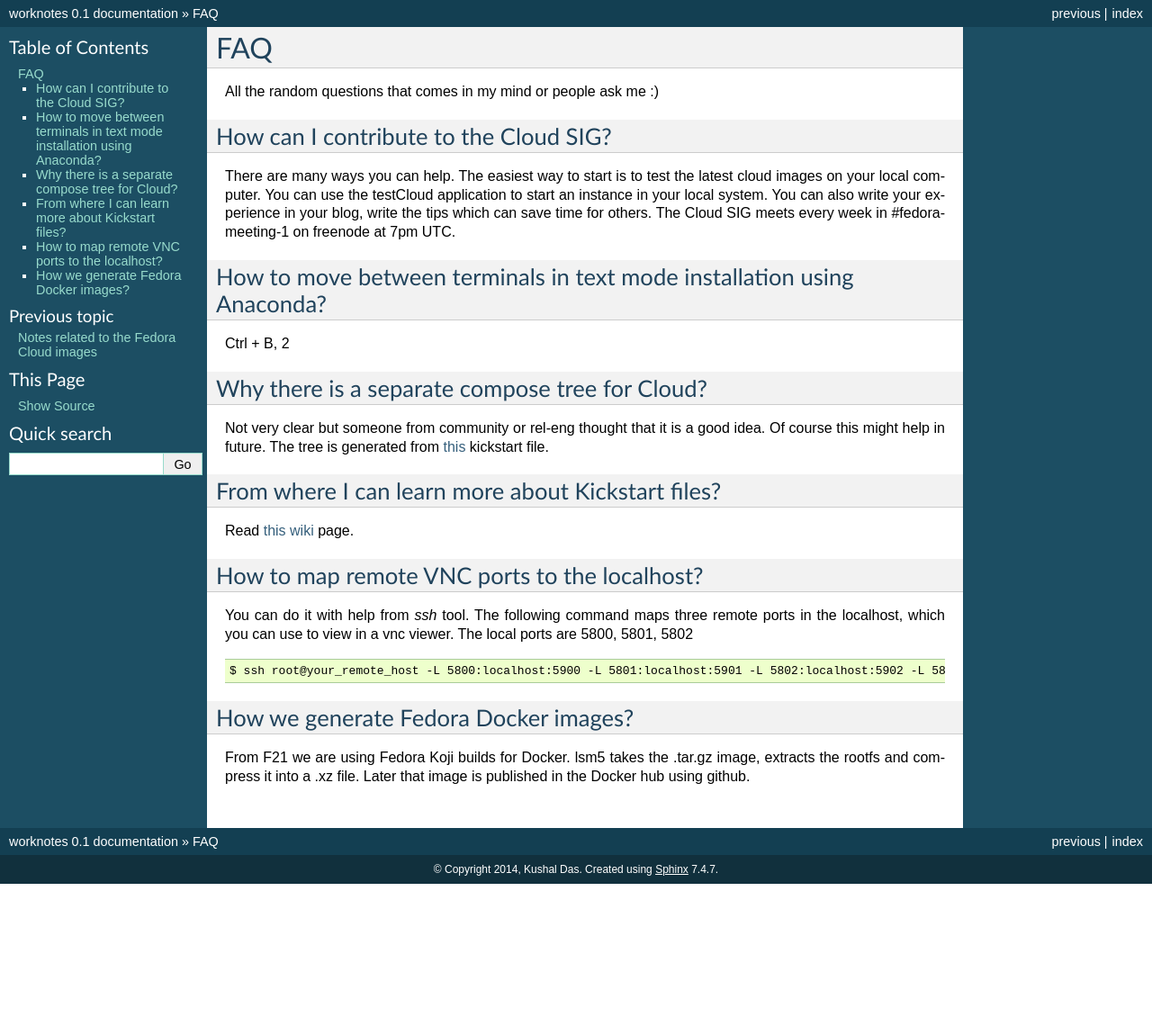
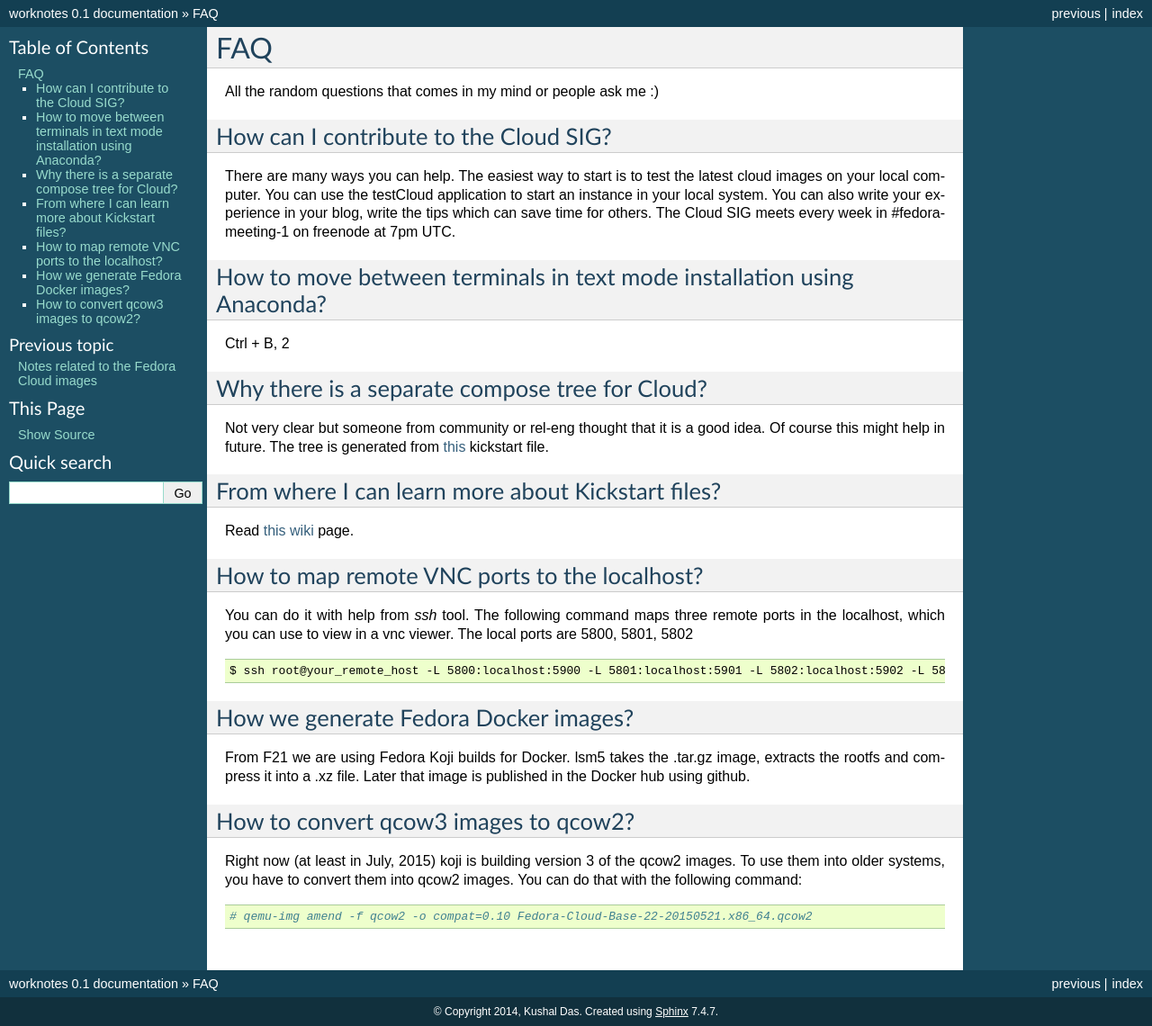
Before and after one commit to kushaldas/worknotes, a Sphinx documentation site: the page built from docs/faq.rst, in a window 1280 px wide. Shown: the whole page at 90% size. Built offline with Sphinx 7.4.7, drawn with Linux system fonts in a browser that asks for light colours; before the commit the page ends 982 px from its top, so only the background shows below that.

Commit message:
How to convert qcow3 to qcow2?

```diff
--- a/docs/faq.rst
+++ b/docs/faq.rst
@@ -41,3 +41,10 @@ How we generate Fedora Docker images?
 
 From F21 we are using Fedora Koji builds for Docker. lsm5 takes the .tar.gz image, extracts the rootfs and compress it into a .xz file.
 Later that image is published in the Docker hub using github.
+
+How to convert qcow3 images to qcow2?
+----------------------------------------
+
+Right now (at least in July, 2015) koji is building version 3 of the qcow2 images. To use them into older systems, you have to convert them into qcow2 images. You can do that with the following command::
+
+    # qemu-img amend -f qcow2 -o compat=0.10 Fedora-Cloud-Base-22-20150521.x86_64.qcow2
```
